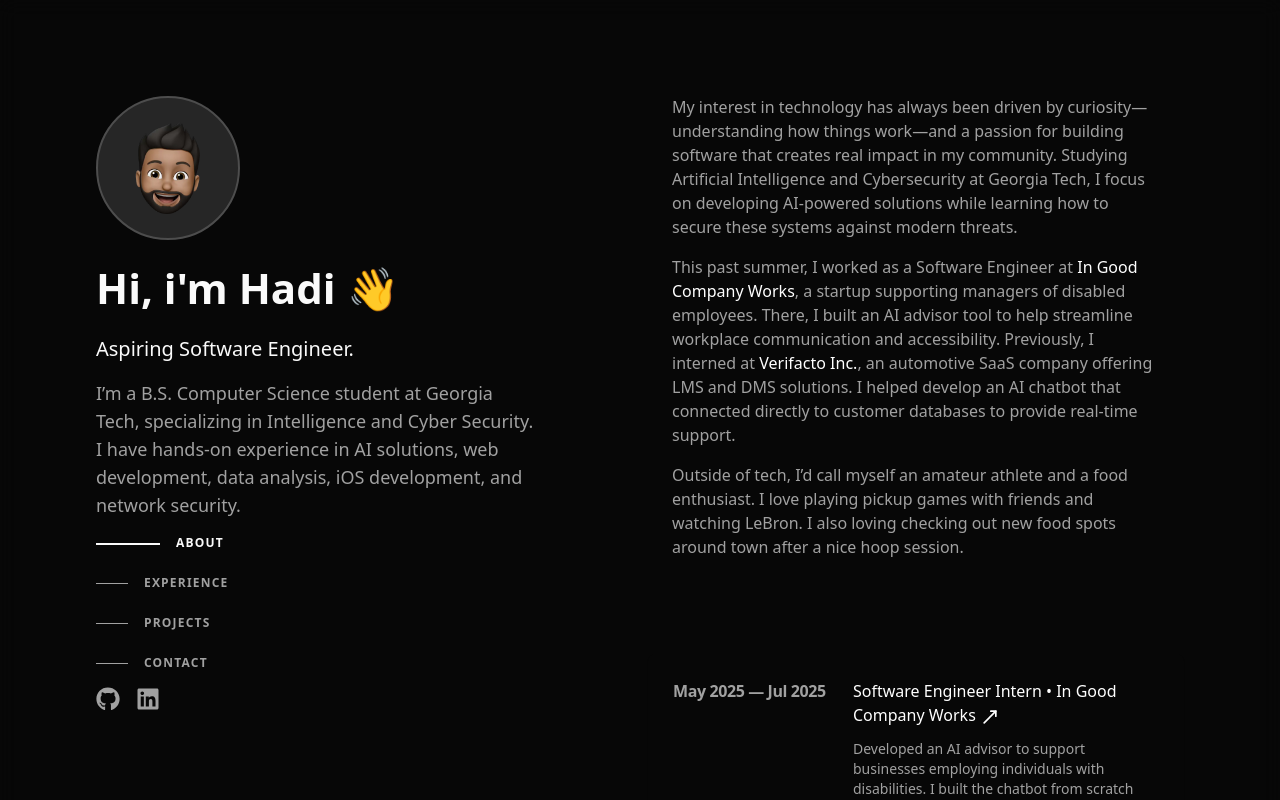
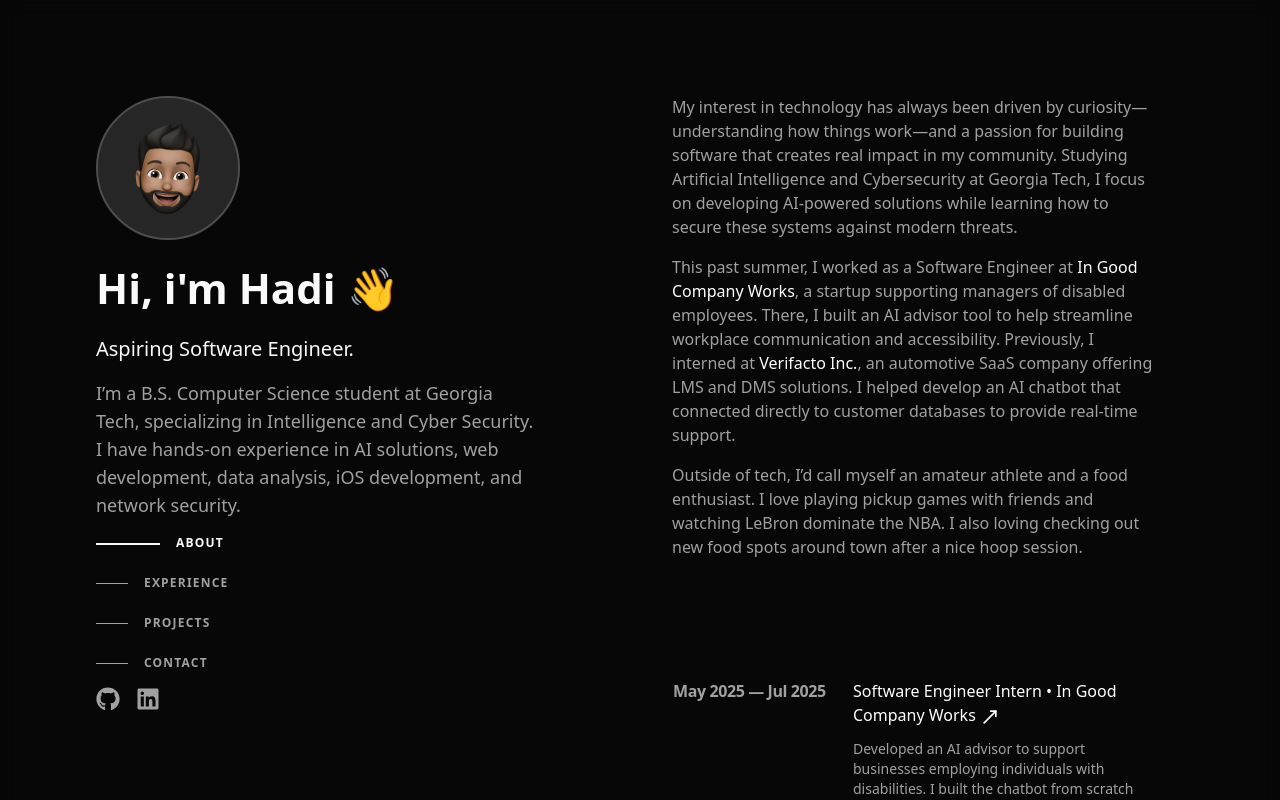
Before and after one commit to hadimalik12/hadimalik-portfolio, a Next.js app: page / in a window 1280 px wide. Shown: the top 800 px of the page. Built offline with nearby package versions, Linux system fonts and the light colour scheme.

Commit message:
updates to about

```diff
--- a/components/About.tsx
+++ b/components/About.tsx
@@ -31,7 +31,7 @@
         </p>
         <p className="text-start text-muted-foreground lg:px-6">
           Outside of tech, I’d call myself an amateur athlete and a food enthusiast. I love playing pickup games
-          with friends and watching LeBron. I also loving checking out new food spots around town after a nice hoop session.
+          with friends and watching LeBron dominate the NBA. I also loving checking out new food spots around town after a nice hoop session.
         </p>
       </div>
     </section>
```
